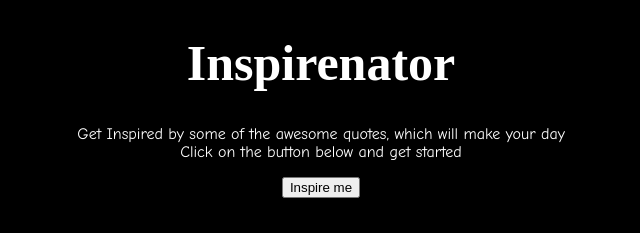
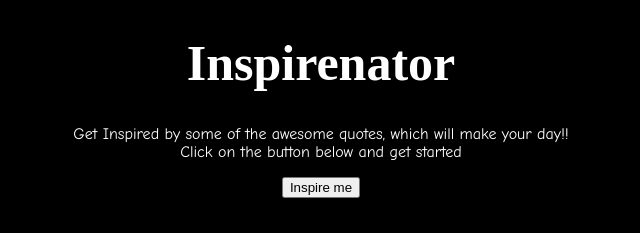
Before and after one commit to gauravjain2/Inspirational-Quotes-Generator, a plain HTML site: page index.html in a window 1280 px wide. Shown: the top 233 px of the page, 319-959 px from the left. Drawn offline with Linux system fonts and the light colour scheme.

Commit message:
Update index.html

```diff
--- a/index.html
+++ b/index.html
@@ -8,7 +8,7 @@
 <body>
 <h1 class="Heading">Inspirenator</h1>
 <div class="intro">
-<p> Get Inspired by some of the awesome quotes, which will make your day
+<p> Get Inspired by some of the awesome quotes, which will make your day!!
 <br> Click on the button below and get started
 </div>
 <div class="button">
@@ -16,6 +16,6 @@
 </div>
     <div id="divimg"><br></div>
 <div class="madeby">
-    <br> Made With &hearts; by Gaurav Jain<br>Wanna Contribute??<br><a href="https://github.com/gauravjain2/Inspirational-Quotes-Generator/">Click Here</a></div>
+    <br> Made With &hearts; by Gaurav Jain<br>Want to Contribute??<br><a href="https://github.com/gauravjain2/Inspirational-Quotes-Generator/">Click Here</a></div>
 </body>
 </html>
```
